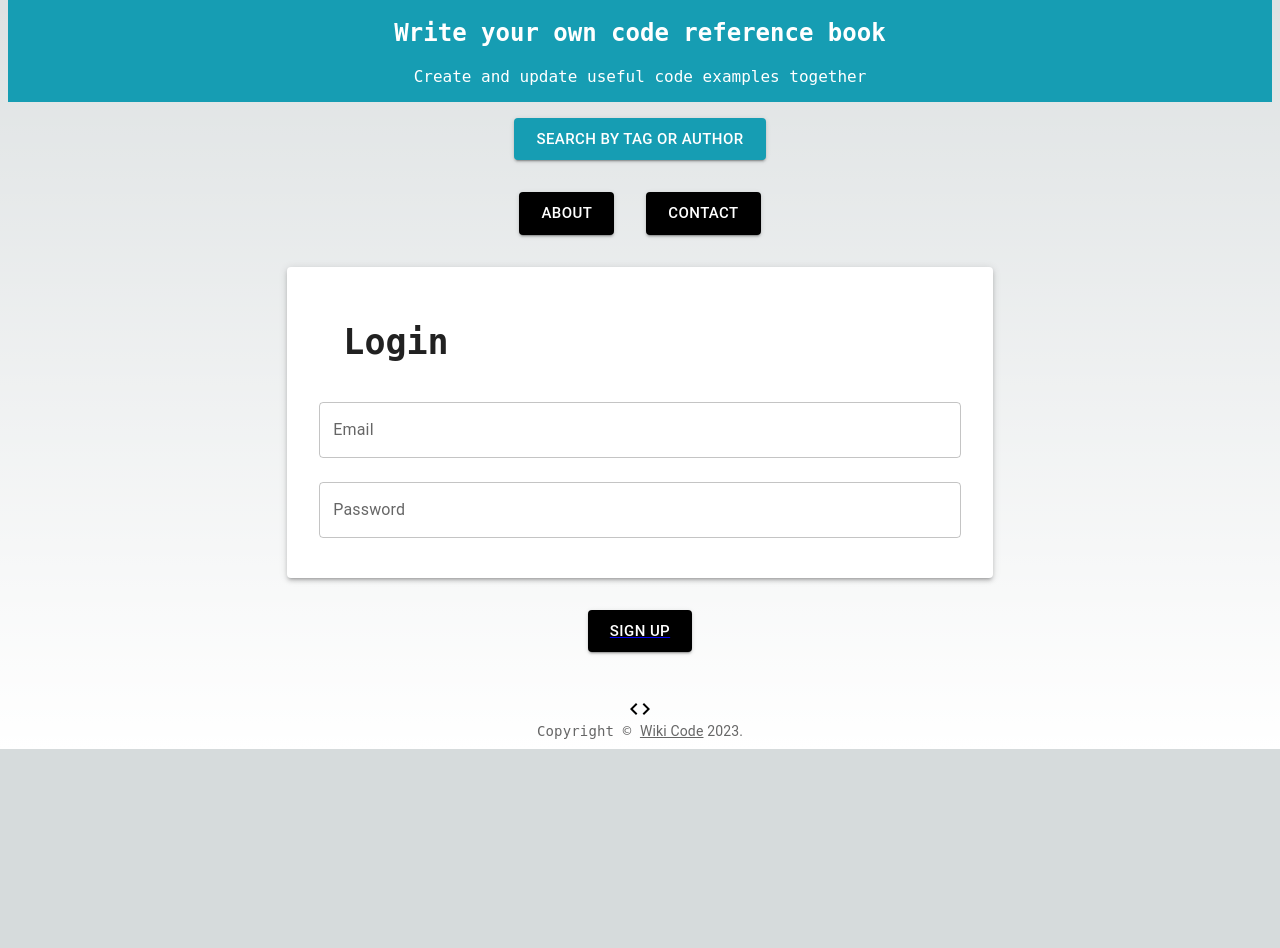
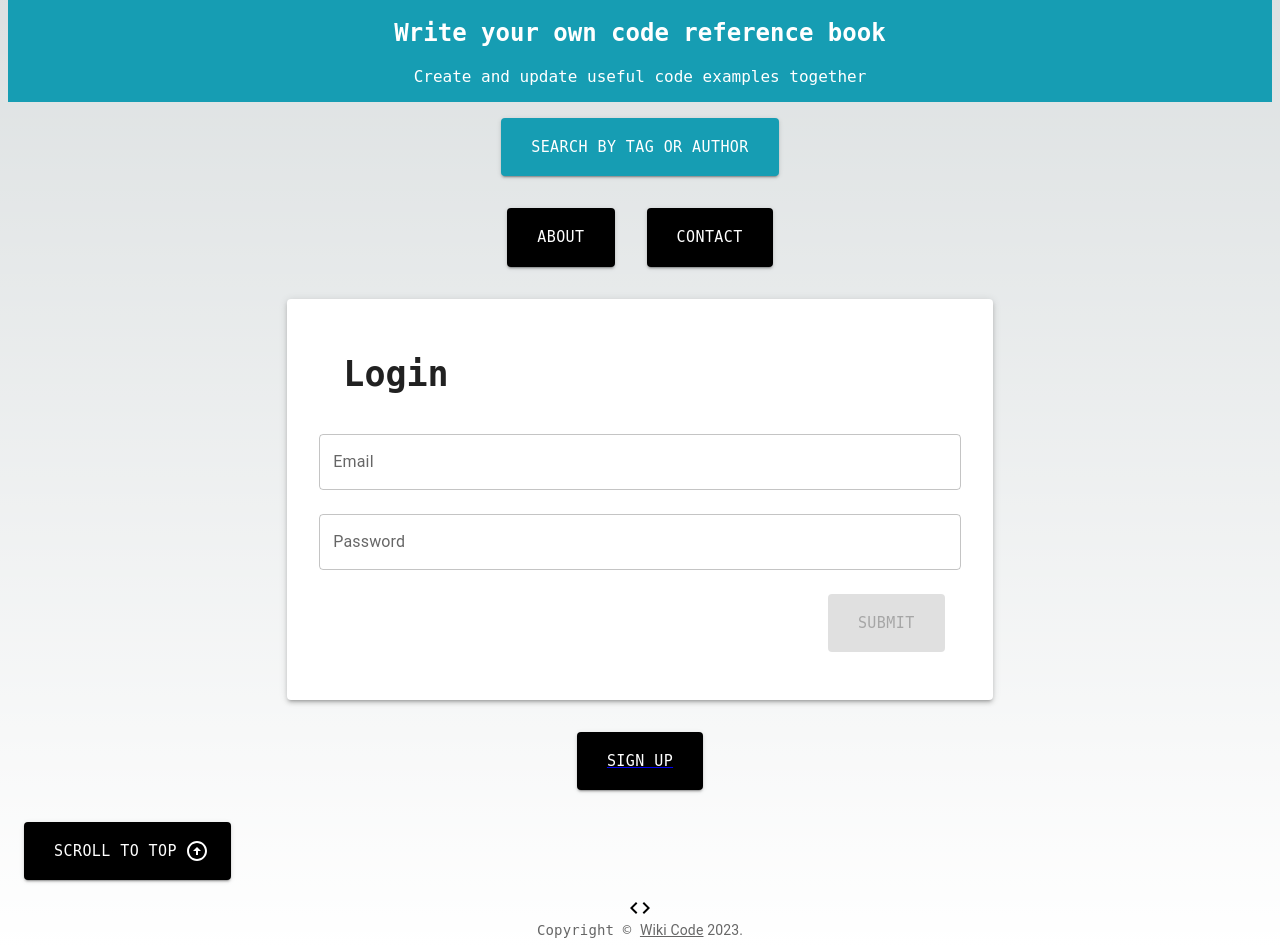
Before and after one commit to lydiavangammeren/wiki-code, a Next.js app: page / in a window 1280 px wide. Shown: the part 180-1128 px from the top of the page. Before the commit the page ends 929 px from the top, so only its background shows below. Built offline with nearby package versions, Linux system fonts and the light colour scheme.

Commit message:
added scroll up button in layout

```diff
--- a/src/app/components/Button.jsx
+++ b/src/app/components/Button.jsx
@@ -1,6 +1,7 @@
+import {Grid} from "@mui/material";
 import { Button as ButtonDefault}  from "@mui/material";
 
-export default function Button ({ buttonText, bgColor = "black", onClick, disabled }) {
+export default function Button ({ buttonText, bgColor = "black", onClick, disabled, children }) {
     return (
       <ButtonDefault variant="contained"
       disabled={disabled}
@@ -11,6 +12,11 @@ export default function Button ({ buttonText, bgColor = "black", onClick, disabl
         color: "white",
         backgroundColor: `${bgColor}`,
         borderColor: "green",
-      }}>{buttonText}</ButtonDefault>
+      }}>
+        <Grid container padding={1}>
+        {buttonText}
+        </Grid>
+        {children}
+        </ButtonDefault>
     )
   }
--- a/src/app/components/LoginForm.jsx
+++ b/src/app/components/LoginForm.jsx
@@ -1,10 +1,37 @@
+"use client"
+import React from "react";
 import { TextField } from "@mui/material";
 import Form from "../components/Form";
 
 export default function LoginForm() {
+  const [email, setEmail] = React.useState("");
+  const [password, setPassword] = React.useState("");
+  const [emailValid, setEmailValid] = React.useState(false);
+  const [passwordValid, setPasswordValid] = React.useState(false);
+  const allValid = emailValid && passwordValid;
   return (
     <>
-      <Form toolBarText={"Login"}>
+      <Form
+      buttonDisabled={!allValid}
+      toolBarText={"Login"}
+
+       handleClick={(e) => {
+        e.preventDefault;
+        if (allValid) {
+          const author = { email, password };
+          fetchWrapper.post("http://localhost:8080/author/add", author
+            ).then(() => {
+            console.log("user logged in");
+          });
+          setLoggedInUp(true);
+        }
+        else {
+          document.getElementById("forminvalid").innerHTML = "Form info not valid";
+        }
+      }
+
+        }
+      >
         <TextField
           id="outlined-basic"
           label="Email"
--- /dev/null
+++ b/src/app/helpers/scrolltotop.js
@@ -0,0 +1,6 @@
+const isBrowser = () => typeof window !== 'undefined';
+
+export default function scrollToTop() {
+    if (!isBrowser()) return;
+    window.scrollTo({ top: 0, behavior: 'smooth' });
+}
--- a/src/app/layout.js
+++ b/src/app/layout.js
@@ -1,13 +1,25 @@
+'use client';
+import ArrowCircleUpIcon from '@mui/icons-material/ArrowCircleUp';
 import Footer from "./components/Footer";
 import ResponsiveAppBar from "./components/ResponsiveAppBar";
+import Button from "./components/Button";
+import scrollToTop from "./helpers/scrolltotop";
 
 export const metadata = {
   title: "Wiki Code",
 };
 
+// const isBrowser = () => typeof window !== 'undefined'; //The approach recommended by Next.js
+
+// function scrollToTop() {
+//     if (!isBrowser()) return;
+//     window.scrollTo({ top: 0, behavior: 'smooth' });
+// }
 export default function RootLayout({
   children, // will be a page or nested layout
-}) {
+})
+
+{
   return (
     <>
       <html lang="en">
@@ -16,6 +28,9 @@ export default function RootLayout({
          <ResponsiveAppBar />
 
       <div style={{ minHeight: "800px" }}>{children}</div>
+      <Button buttonText={"Scroll to top"} onClick={scrollToTop}>
+        <ArrowCircleUpIcon />
+      </Button>
       <Footer />
       </body>
       </html>
```
